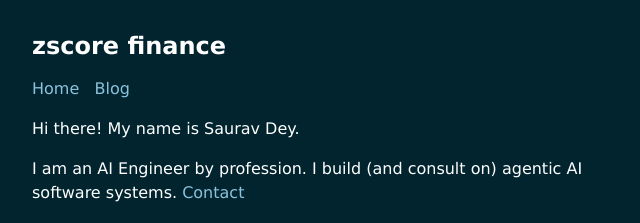
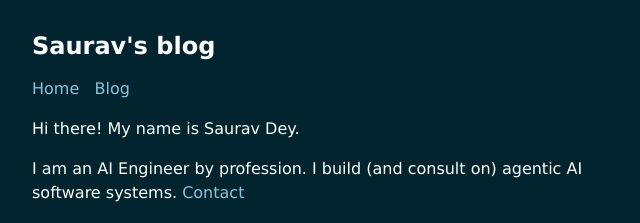
Before and after one commit to agentloopfyi/agentloopfyi.github.io, a Jekyll site: the page built from index.markdown, in a window 1280 px wide. Shown: the top 223 px of the page, without its empty margins (316-956 px from the left). Built offline with Jekyll 4.4.1, drawn with Linux system fonts in a browser that asks for light colours.

Commit message:
Update _config.yml

```diff
--- a/_config.yml
+++ b/_config.yml
@@ -1,5 +1,5 @@
 # Site settings
-title: zscore finance
+title: Saurav's blog
 email:
 description:
 baseurl: ""
```
